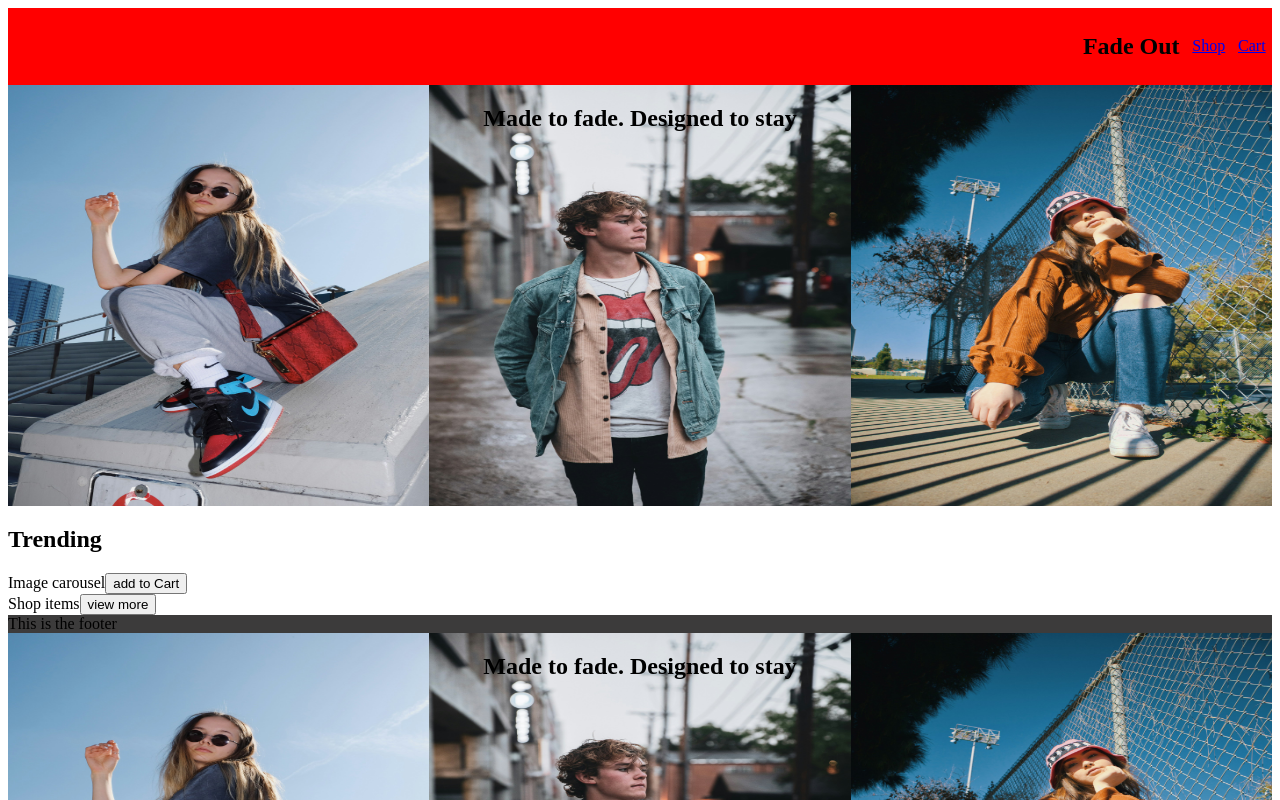
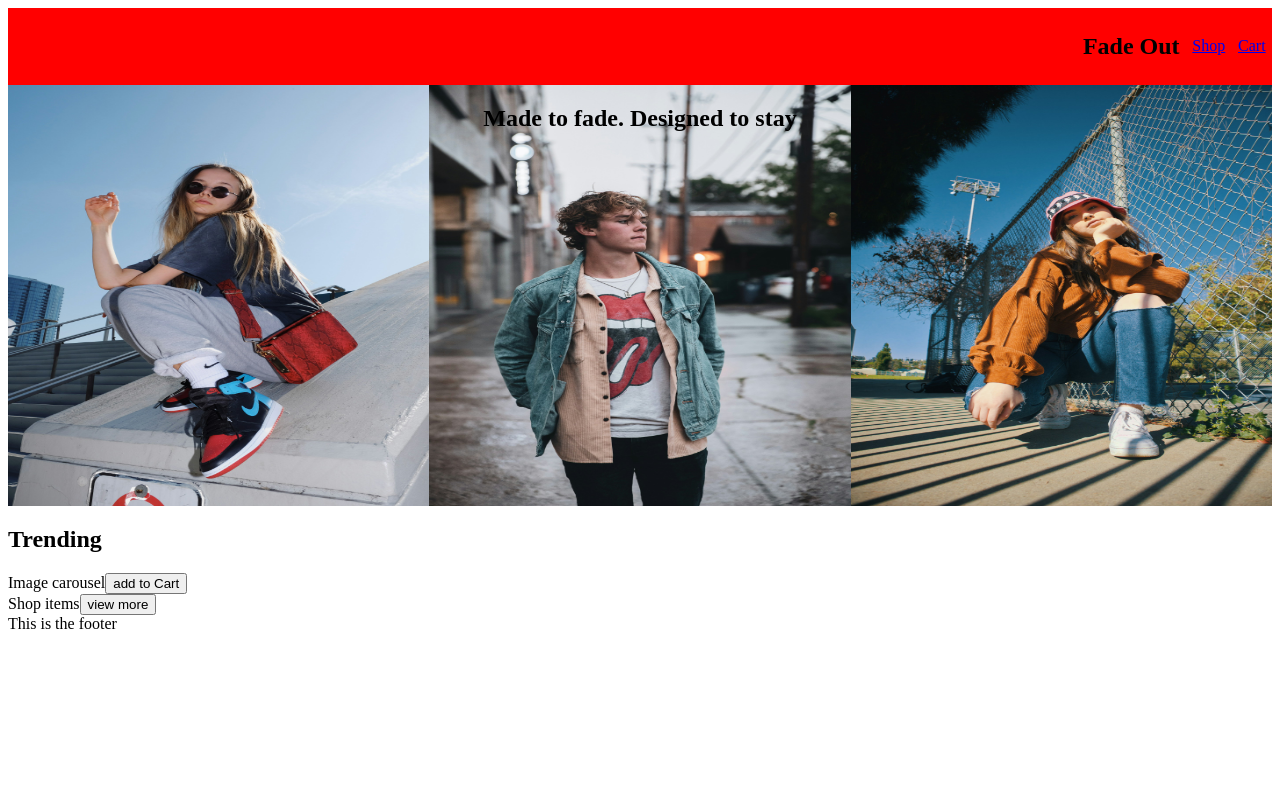
Before and after one commit to RezaAlam20/shoppingCart, a React (Vite) app: page / in a window 1280 px wide. Shown: the top 800 px of the page. Built offline with nearby package versions, Linux system fonts and the light colour scheme.

Commit message:
moved the footer to app and removed the outlet since its no longer needed

```diff
--- a/src/components/Header.jsx
+++ b/src/components/Header.jsx
@@ -1,4 +1,4 @@
-import { Outlet, Link } from "react-router-dom";
+import { Link } from "react-router-dom";
 import styles from "../Css/Header.module.css";
 
 export default function Header() {
@@ -11,8 +11,6 @@ export default function Header() {
 
         <Link to={"/Cart"}>Cart</Link>
       </header>
-      <Outlet></Outlet>
-      <footer className={styles.footer}>This is the footer</footer>
     </>
   );
 }
```
